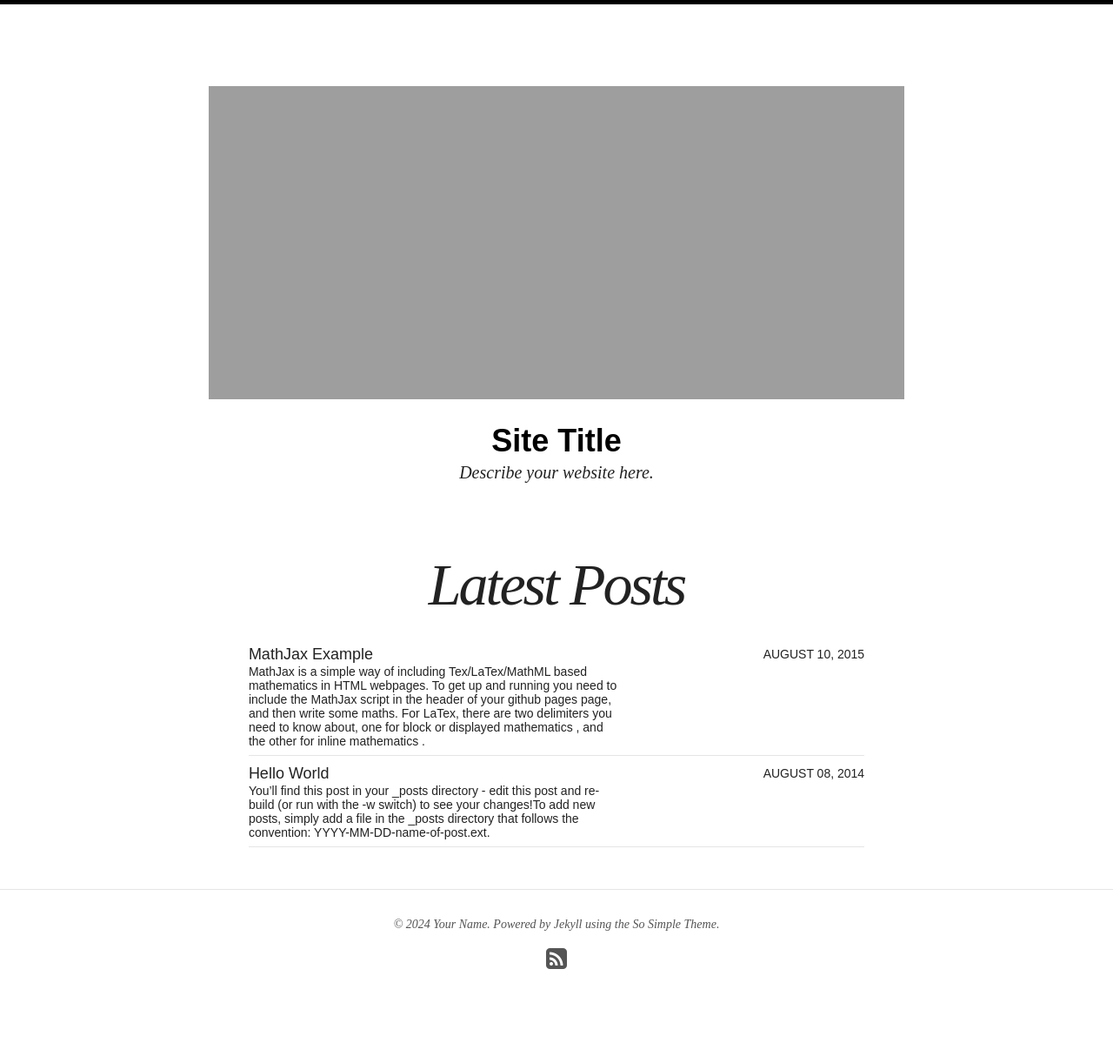
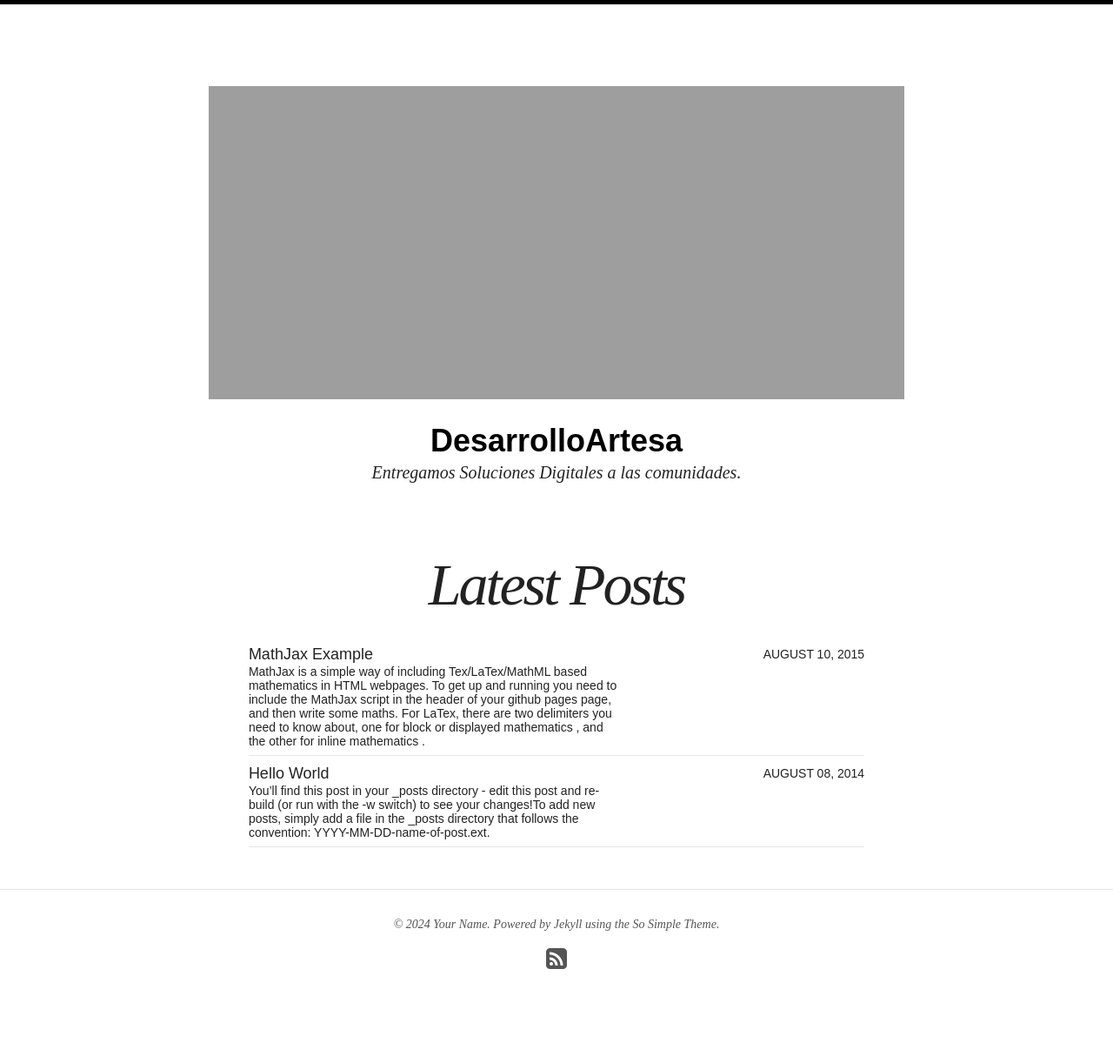
Before and after one commit to DesarrolloArtesa/desarrolloartesa.github.io, a Jekyll site: the page built from index.html, in a window 1280 px wide. Shown: the whole page at 87% size. Built offline with Jekyll 4.4.1, drawn with Linux system fonts in a browser that asks for light colours; nearby versions of some CDN libraries.

Commit message:
Update _config.yml Title

```diff
--- a/_config.yml
+++ b/_config.yml
@@ -1,8 +1,8 @@
 # Site wide configuration
 
-title: Site Title
+title: DesarrolloArtesa
 locale: en_US
-description: Describe your website here.
+description: Entregamos Soluciones Digitales a las comunidades.
 logo: site-logo.png
 search: true
 url: https://desarrolloartesa.github.io
```
